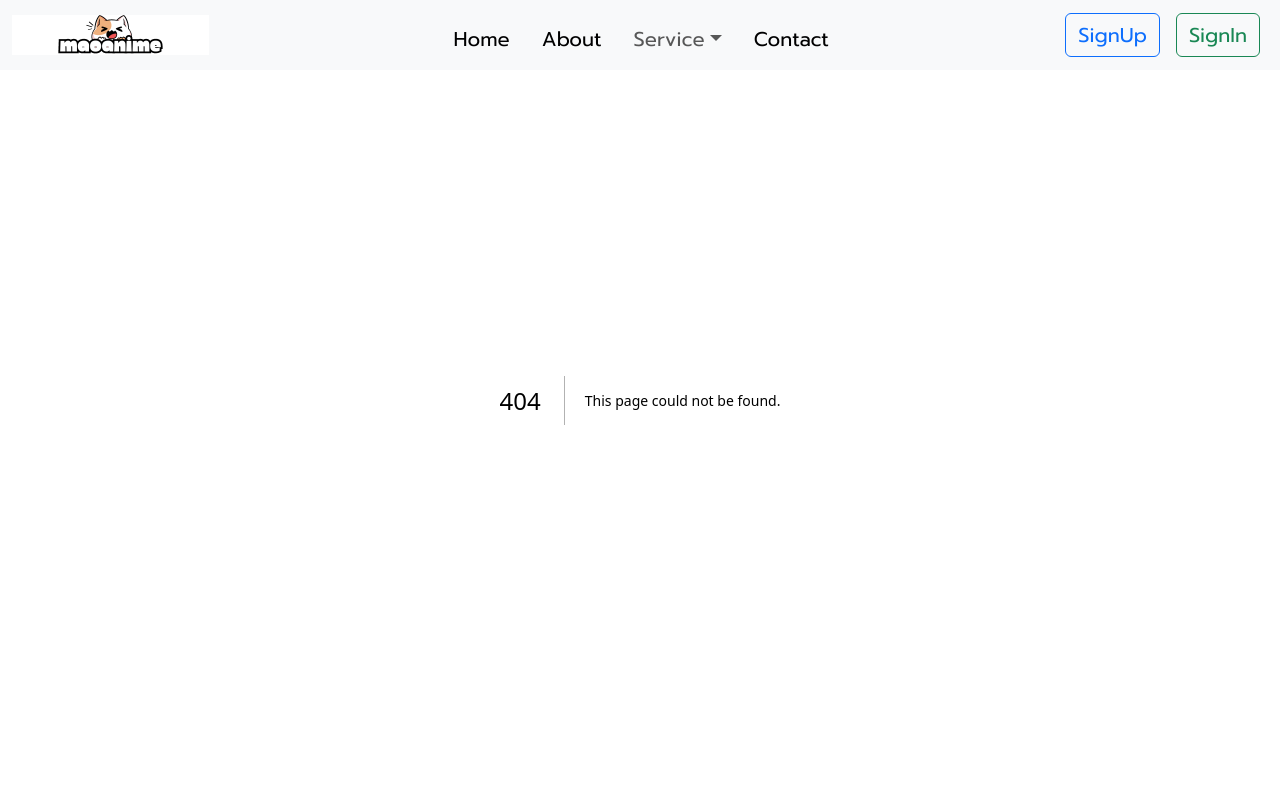
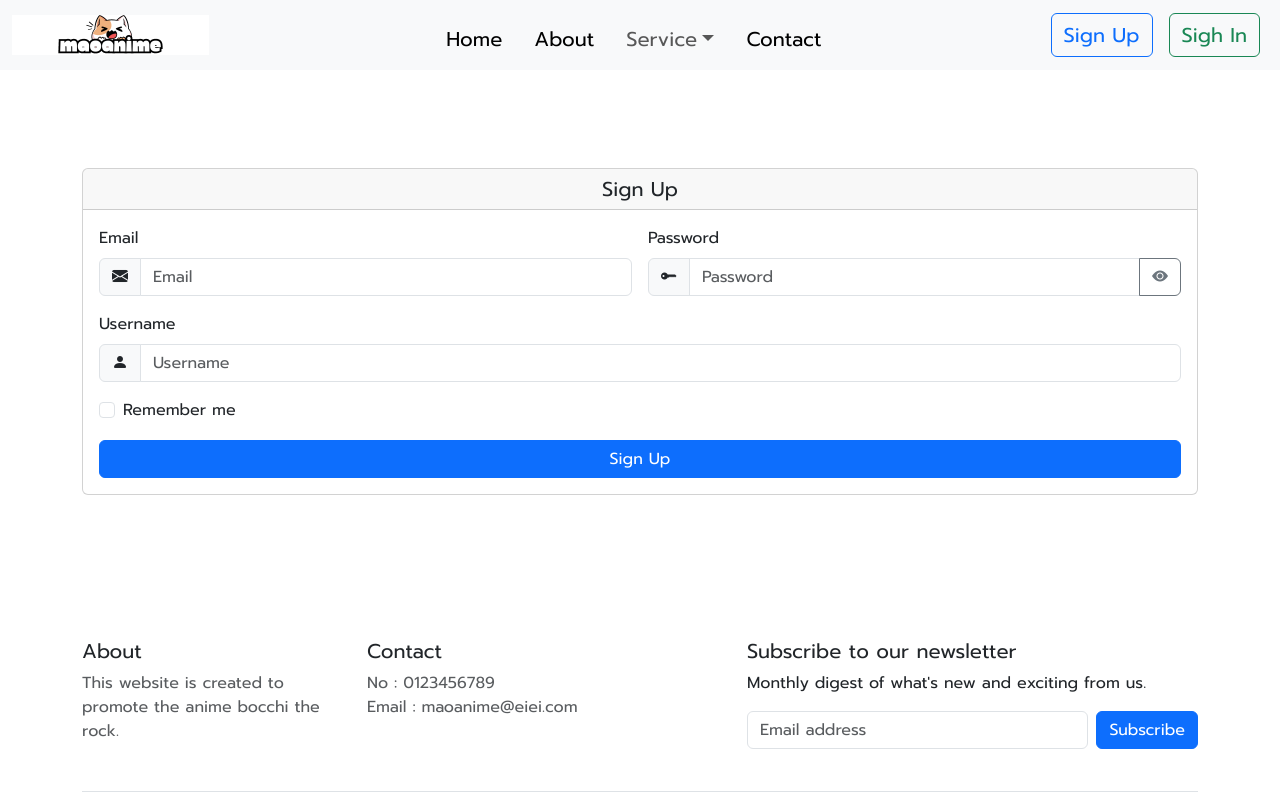
Before and after one commit to isen-sama/frontend-test, a Next.js app: page /signup in a window 1280 px wide. Before the commit this address had no page. Shown: the top 800 px of the page. Built offline with nearby package versions, Linux system fonts and the light colour scheme.

Commit message:
Add files via upload

```diff
--- a/package.json
+++ b/package.json
@@ -10,6 +10,7 @@
   },
   "dependencies": {
     "bootstrap": "^5.3.3",
+    "bootstrap-icons": "^1.11.3",
     "next": "14.2.5",
     "react": "^18",
     "react-dom": "^18"
--- a/src/app/components/card.js
+++ b/src/app/components/card.js
@@ -44,5 +44,5 @@ export default function Card(){
                 </div>
             </div>
         </div>
-    )
+    );
 }
--- a/src/app/components/carousel.js
+++ b/src/app/components/carousel.js
@@ -23,5 +23,5 @@ export default function Carousel(){
             <span className="visually-hidden">Next</span>
         </button>
         </div>
-    )
+    );
 }
--- a/src/app/components/navbar.js
+++ b/src/app/components/navbar.js
@@ -1,10 +1,11 @@
+import Image from "next/image";
 import Link from "next/link";
 import "bootstrap/dist/css/bootstrap.min.css";
 
 export default function Navbar() {
   return (
     <>
-      <nav className="navbar navbar-expand-lg navbar-light bg-light fixed-top">
+      <nav className="navbar navbar-expand-lg navbar-light bg-light fixed-top " style={{backgroundColor: '#9cd1f8'}}>
         <div className="container-fluid">
         <a className="navbar-brand" href="#">
           <img src="/assets/img/top_logo_197x40.png" alt="..." width={197} height={40} className="d-inline-block align-text-top" />
@@ -45,12 +46,13 @@ export default function Navbar() {
               </li>
             </ul>
             <div className="d-flex">
-              <button className="btn btn-outline-primary mx-2 fs-5" type="submit">
-                SignUp
-              </button>
-              <button className="btn btn-outline-success mx-2 fs-5" type="submit">
-                SignIn
-              </button>
+              <Link href="/signup" className="btn btn-outline-primary mx-2 fs-5">
+                Sign Up
+              </Link>
+              <Link href="/signin" className="btn btn-outline-success mx-2 fs-5">
+                Sigh In
+              </Link>
+
             </div>
           </div>
         </div>
--- a/src/app/layout.js
+++ b/src/app/layout.js
@@ -1,9 +1,10 @@
 import { Prompt } from "next/font/google";
 import "./globals.css";
 import 'bootstrap/dist/css/bootstrap.min.css';
+import 'bootstrap-icons/font/bootstrap-icons.min.css';
 import Navbar from "./components/navbar";
 import BootstrapClient from "./components/BootstrapClient";
-import Footer from "./components/footer"
+import Footer from "./components/footer";
 
 const prompt = Prompt({ weight:['400','700'], subsets:["latin"] });
 
--- /dev/null
+++ b/src/app/signup/page.js
@@ -0,0 +1,70 @@
+'use client'
+import React, { useState } from 'react';
+
+export default function SignUp() {
+  const [showPassword, setShowPassword] = useState(false);
+
+  const togglePasswordVisibility = () => {
+    setShowPassword(!showPassword);
+  };
+
+  return (
+    <>
+      <br /><br /><br /><br /><br /><br /><br />
+      <div className="container">
+        <div className="card">
+          <h5 className="card-header text-center">Sign Up</h5>
+          <div className="card-body">
+            <form className="row g-3">
+              <div className="col-md-6">
+                <label htmlFor="inputEmail4" className="form-label">Email</label>
+                <div className="input-group">
+                  <div className="input-group-text"><i className="bi bi-envelope-fill"></i></div>
+                  <input type="email" className="form-control" id="inputEmail4" placeholder="Email" />
+                </div>
+              </div>
+              <div className="col-md-6">
+                <label htmlFor="inputPassword4" className="form-label">Password</label>
+                <div className="input-group">
+                  <div className="input-group-text"><i className="bi bi-key-fill"></i></div>
+                  <input
+                    type={showPassword ? 'text' : 'password'}
+                    className="form-control"
+                    id="inputPassword4"
+                    placeholder="Password"
+                  />
+                  <button
+                    type="button"
+                    className="btn btn-outline-secondary"
+                    onClick={togglePasswordVisibility}
+                  >
+                    <i className={`bi ${showPassword ? 'bi-eye-slash-fill' : 'bi-eye-fill'}`}></i>
+                  </button>
+                </div>
+              </div>
+              <div className="col-12">
+                <label htmlFor="inputUsername" className="form-label">Username</label>
+                <div className="input-group">
+                  <div className="input-group-text"><i className="bi bi-person-fill"></i></div>
+                  <input type="text" className="form-control" id="inputUsername" placeholder="Username" />
+                </div>
+              </div>
+              <div className="col-12">
+                <div className="form-check">
+                  <input className="form-check-input" type="checkbox" id="gridCheck" />
+                  <label className="form-check-label" htmlFor="gridCheck">
+                    Remember me
+                  </label>
+                </div>
+              </div>
+              <div className="col-12 d-grid gap-2">
+                <button type="submit" className="btn btn-primary">Sign Up</button>
+              </div>
+            </form>
+          </div>
+        </div>
+      </div>
+      <br /><br /><br /><br />
+    </>
+  );
+}
```
Also changed, not shown: src/app/signin/page.js (added, +63 -0 lines), 1 other file (tests, documents, lock files or other folders).
